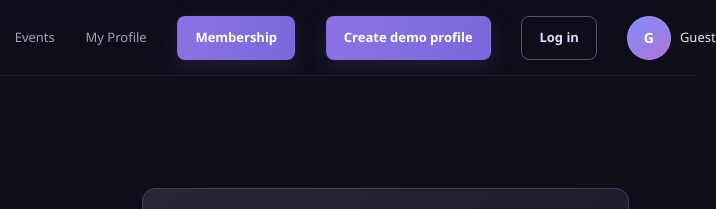
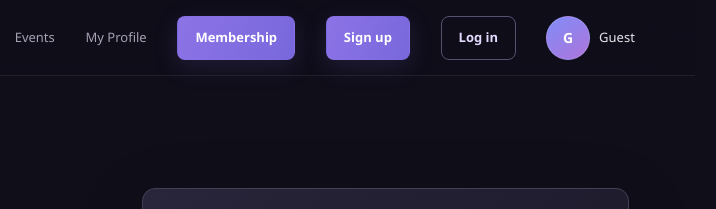
Before and after one commit to x2025fbx/community-chord, a plain HTML site: page index.html in a window 1280 px wide. Shown: the top 209 px of the page, 585-1301 px from the left, 716 px wide, since content can reach past the window. Drawn offline with Linux system fonts and the light colour scheme.

Commit message:
go back to having demo sign up at bottom

```diff
--- a/app.js
+++ b/app.js
@@ -108,7 +108,6 @@
     document.querySelector(".header-profile .avatar").textContent = initials;
     document.querySelector(".header-name").textContent = demoProfile?.name || "Guest";
     document.querySelector(".header-profile").setAttribute("aria-label", `View ${demoProfile ? `${name}'s demo` : "guest"} profile`);
-    document.querySelector("#header-demo-button").textContent = demoProfile ? "Edit demo profile" : "Create demo profile";
     document.querySelector("#profile-avatar").textContent = initials;
     document.querySelector("#profile-title").textContent = name;
     document.querySelector("#profile-location").textContent = demoProfile
--- a/index.html
+++ b/index.html
@@ -24,7 +24,7 @@
         <a class="nav-link" id="events-nav" href="#events">Events</a>
         <a class="nav-link" href="#profile">My Profile</a>
         <button class="button button-primary header-membership" id="membership-button" type="button">Membership</button>
-        <button class="button button-primary header-account-button" id="header-demo-button" type="button" data-account-action="signup">Create demo profile</button>
+        <button class="button button-primary header-account-button" id="header-signup-button" type="button" data-account-action="signup">Sign up</button>
         <button class="button button-outline header-account-button" type="button" data-account-action="login">Log in</button>
       </nav>
       <a class="header-profile" href="#profile" aria-label="View guest profile">
```
